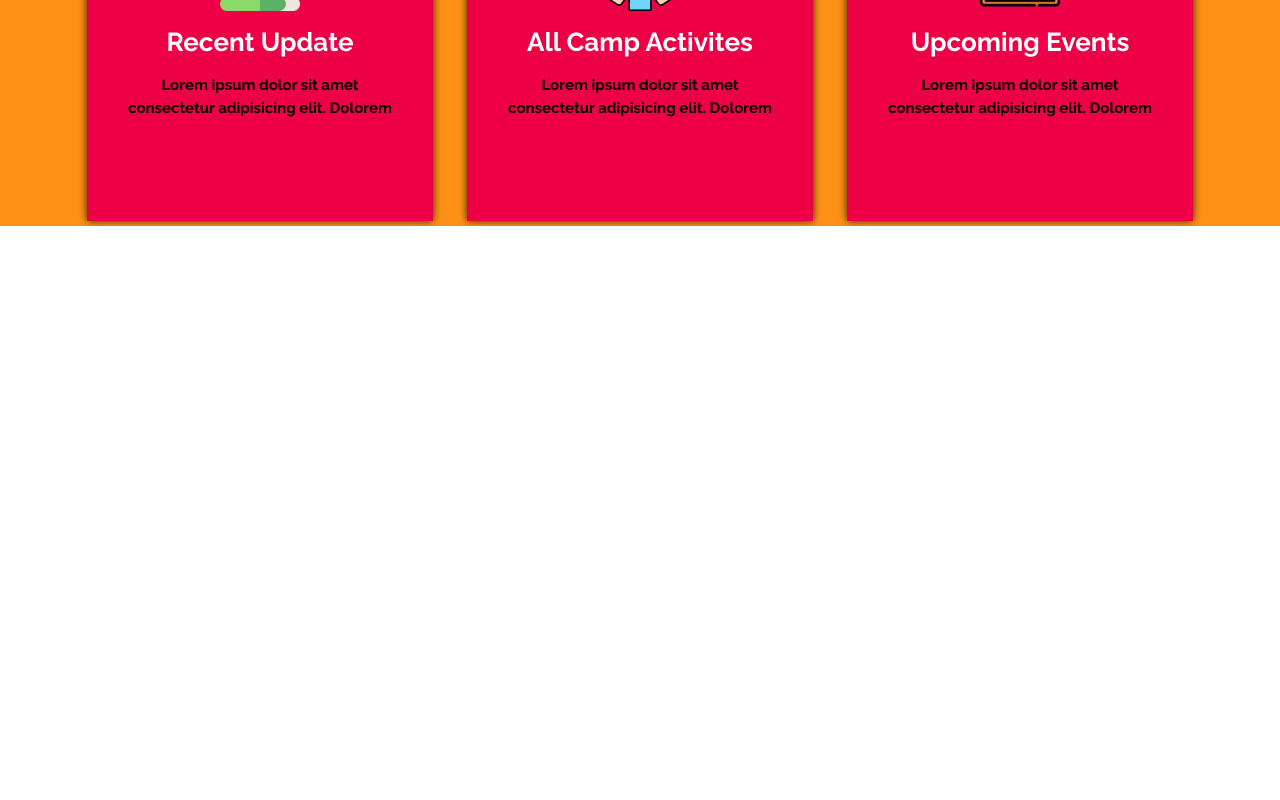
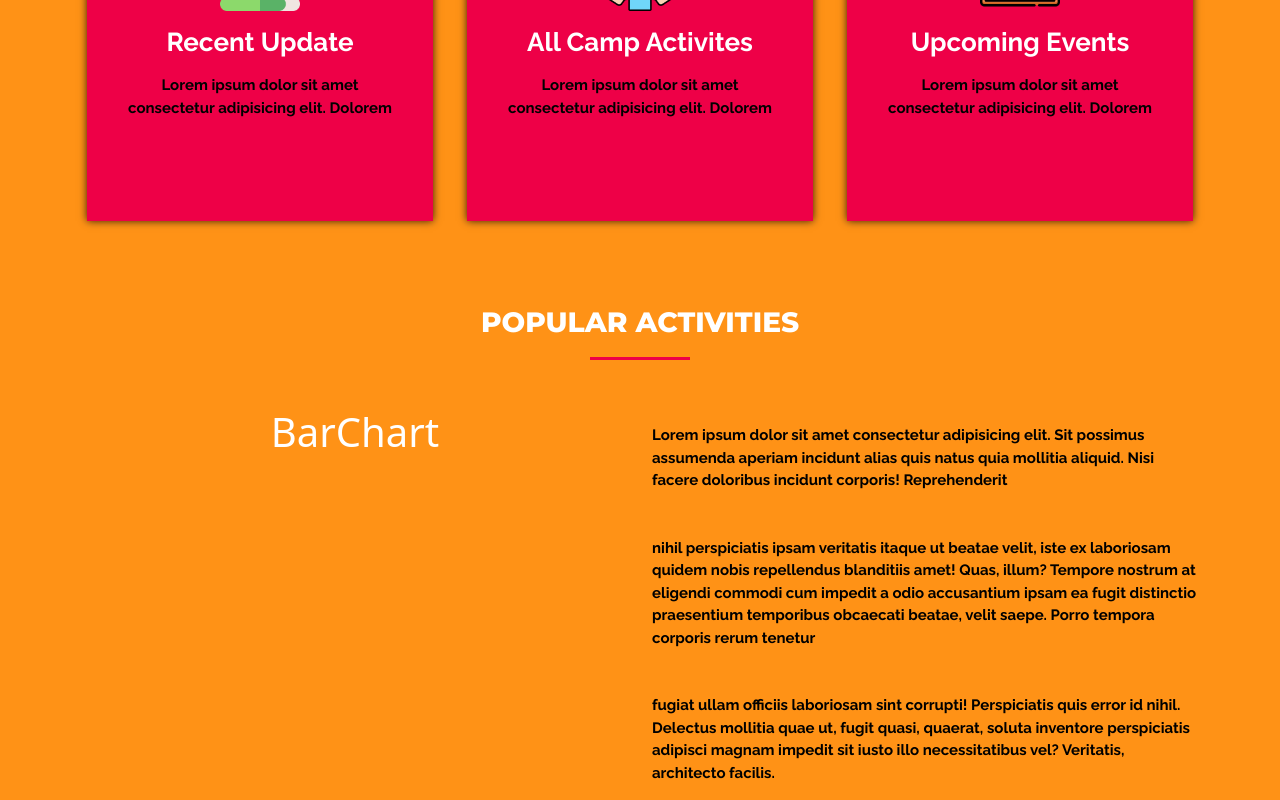
Before and after one commit to aniemmanuelrapoo/nysc-website, a React (Create React App) app: page / in a window 1280 px wide. Shown: the part 958-1758 px from the top of the page. Before the commit the page ends 1184 px from the top, so only its background shows below. Built offline with nearby package versions, Linux system fonts and the light colour scheme; a web font is replaced by a local one.

Commit message:
Analysis section

```diff
--- a/src/App.tsx
+++ b/src/App.tsx
@@ -3,6 +3,7 @@ import Services from './components/Services/Services';
 import TopBanner from './components/TopBanner/TopBanner';
 import './App.css'
 import TopNavigation from './components/TopNavigation/TopNavigation';
+import Analysis from './components/Analysis/Analysis';
 
 function App() {
   return (
@@ -10,6 +11,7 @@ function App() {
       <TopNavigation />
       <TopBanner />
       <Services />
+      <Analysis />
     </div>
   );
 }
--- /dev/null
+++ b/src/components/Analysis/Analysis.tsx
@@ -0,0 +1,32 @@
+import * as React from 'react';
+import { Col, Row, Container } from 'react-bootstrap';
+
+interface IAnalysisProps {
+}
+
+const Analysis: React.FunctionComponent<IAnalysisProps> = (props) => {
+  return (
+    <>
+      <Container className='text-center'>
+      <h1 className='service__title'>POPULAR ACTIVITIES</h1>
+        <div className="service__titleBottom"></div>
+        <Row>
+          <Col lg={6} md={12} sm={12}>
+            <h1>BarChart</h1>
+          </Col>
+          <Col lg={6} md={12} sm={12}>
+            <p className='text-start service__discription'>
+              Lorem ipsum dolor sit amet consectetur adipisicing elit. Sit possimus assumenda aperiam incidunt alias quis natus quia mollitia aliquid. Nisi facere doloribus incidunt corporis! Reprehenderit <br /><br /><br />
+
+              nihil perspiciatis ipsam veritatis itaque ut beatae velit, iste ex laboriosam quidem nobis repellendus blanditiis amet! Quas, illum? Tempore nostrum at eligendi commodi cum impedit a odio accusantium ipsam ea fugit distinctio praesentium temporibus obcaecati beatae, velit saepe. Porro tempora corporis rerum tenetur <br /><br /><br />
+
+              fugiat ullam officiis laboriosam sint corrupti! Perspiciatis quis error id nihil. Delectus mollitia quae ut, fugit quasi, quaerat, soluta inventore perspiciatis adipisci magnam impedit sit iusto illo necessitatibus vel? Veritatis, architecto facilis.
+            </p>
+          </Col>
+        </Row>
+      </Container>
+    </>
+  );
+};
+
+export default Analysis;
```
